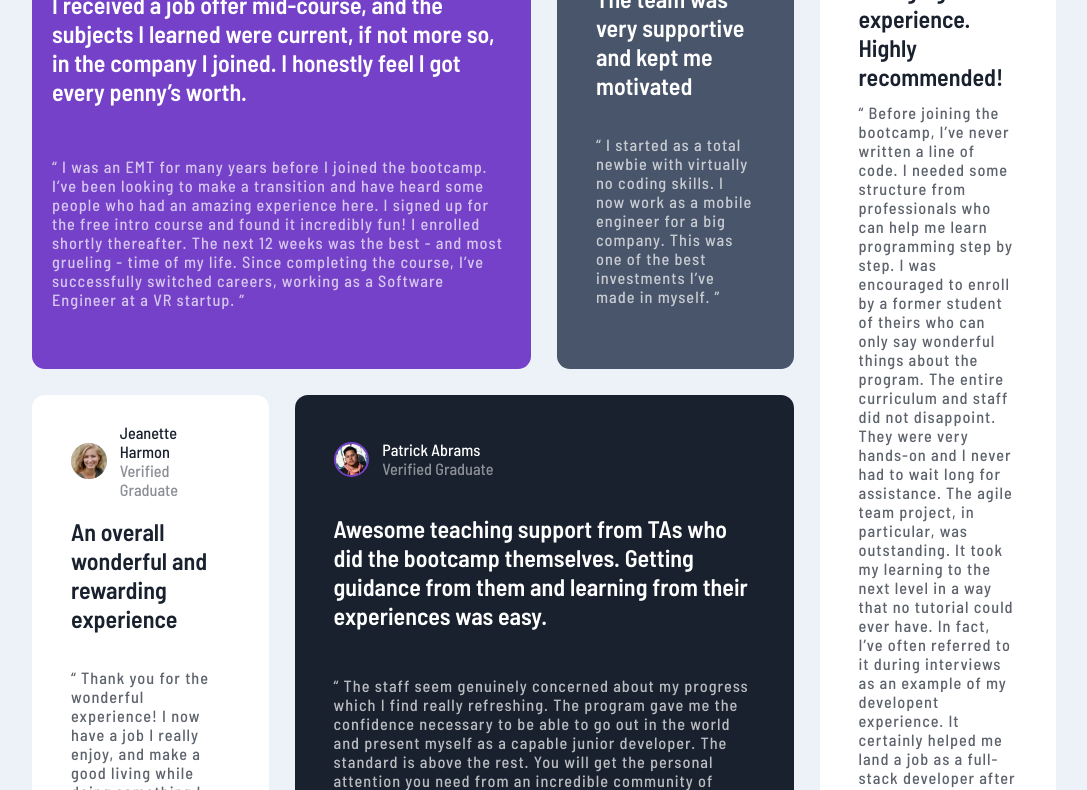
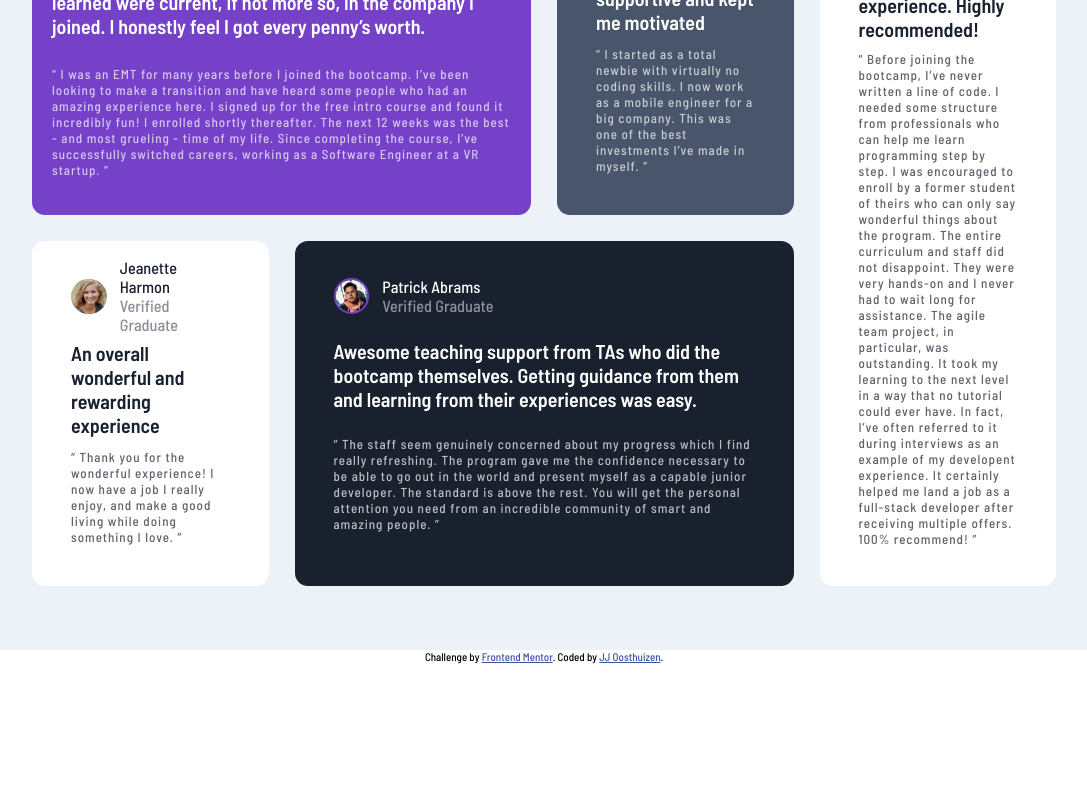
Before and after one commit to JJOosthuizen/testimonials-grid, a plain HTML site: page index.html in a window 1280 px wide. Shown: the part 202-992 px from the top of the page, without its empty margins (96-1183 px from the left). After the commit the page ends 887 px from the top, so only its background shows below. Drawn offline with Linux system fonts and the light colour scheme.

Commit message:
final commit

```diff
--- a/style.css
+++ b/style.css
@@ -164,10 +164,7 @@ p, .verified {
         grid-row: 1 / span 2;
     }
     .summary {
-        font-size: 1.5rem;
-    }
-    .quote {
-        font-size: 1.25em;
+        font-size: 1.25rem;
     }
     .first-panel, .second-panel, .third-panel, .fourth-panel, .fifth-panel{
         margin: 0 0;
```
